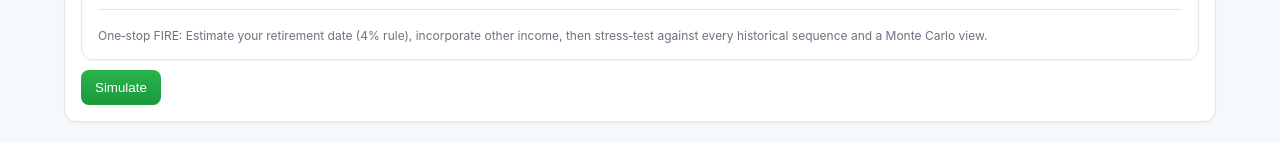
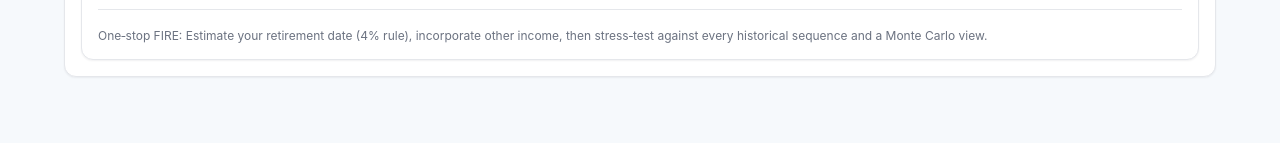
Before and after one commit to paaone/fire-calculator, a React (Vite) app in the folder web/: page / in a window 1280 px wide. Shown: the part 1396-1539 px from the top of the page. After the commit the page ends 1497 px from the top, so only its background shows below. Built offline with nearby package versions, Linux system fonts and the light colour scheme; no server answers.

Commit message:
feat: remove simulate button from Landing component and add new button styles

```diff
--- a/web/src/components/Landing.tsx
+++ b/web/src/components/Landing.tsx
@@ -77,9 +77,6 @@ export default function Landing(props: {
             onRun={p.onSimulate}
             running={p.running}
           />
-          <div>
-            <button className="btn" onClick={p.onSimulate} disabled={p.running}>Simulate</button>
-          </div>
         </section>
       </div>
     </div>
--- a/web/src/styles.css
+++ b/web/src/styles.css
@@ -21,6 +21,10 @@ a{color:var(--accent-2)}
 .input, .select {width:100%;padding:10px 12px;border-radius:8px;background:#fff;border:1px solid var(--border);color:var(--text)}
 .btn{background:linear-gradient(180deg,var(--accent),#199a3b);border:none;color:white;padding:10px 14px;border-radius:8px;cursor:pointer}
 .btn[disabled]{opacity:.7;cursor:not-allowed}
+.btn-primary{background:linear-gradient(180deg,#24c356,#199a3b); box-shadow:0 4px 12px rgba(16,185,129,.25); font-weight:600}
+.btn-lg{padding:12px 18px; font-size:15px}
+.btn-sm{padding:6px 10px; font-size:12px}
+.btn-secondary{background:#eef2f7;color:#0f172a;border:1px solid var(--border)}
 .help{color:var(--muted);font-size:12px}
 .title{margin:0 0 4px;font-size:22px}
 .subtitle{margin:0 0 12px;color:var(--muted)}
```
Also changed, not shown: 1 other file (tests, documents, lock files or other folders).
